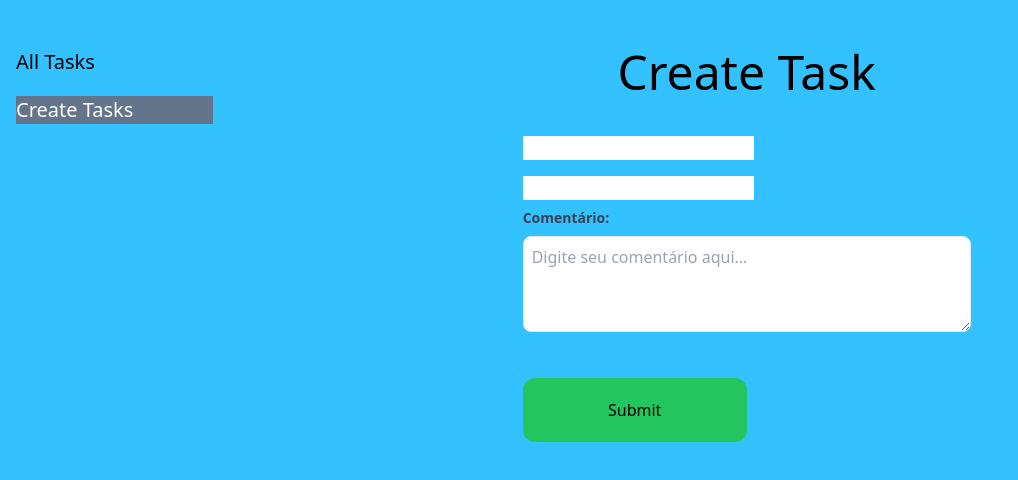
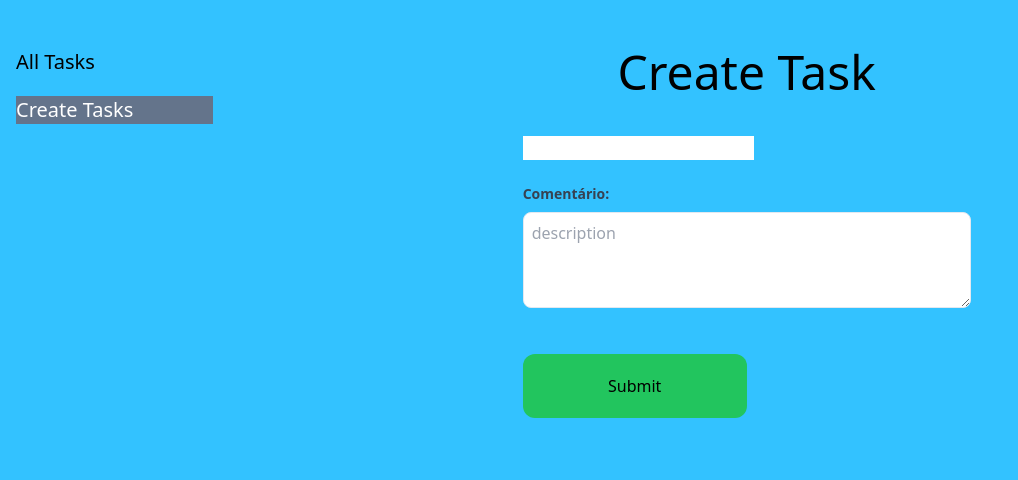
Before and after one commit to aldairandre/to-do-app-with-electron, a Next.js app: page /create-tasks in a window 1280 px wide. Shown: the top 480 px of the page, without its empty margins (0-1018 px from the left). Built offline with nearby package versions, Linux system fonts and the light colour scheme.

Commit message:
:recycle: Refactor

```diff
--- a/src/app/create-tasks/TestForm.tsx
+++ b/src/app/create-tasks/TestForm.tsx
@@ -1,17 +1,28 @@
 "use client"
 import React from 'react';
-import { Formik, Form, Field, ErrorMessage } from 'formik';
+import { Formik, Form, Field, ErrorMessage, FieldProps } from 'formik';
 import * as Yup from "yup";
+
 
 const SignupSchema = Yup.object().shape({
   name: Yup.string()
     .min(2, 'Too Short!')
     .max(70, 'Too Long!')
     .required('Required'),
-  email: Yup.string()
-    .email('Invalid email')
-    .required('Required'),
+  description: Yup.string().required('Required')
 });
+
+const TextArea: React.FC<FieldProps> = ({ field, form, ...props }) => {
+  return (
+    <div className="py-2">
+      <label className="block text-gray-700 text-sm font-bold">Comentário:</label>
+      <textarea
+        {...field} {...props}
+        className="w-full h-24 p-2 mt-2 border rounded-lg focus:outline-none focus:ring focus:border-blue-300 text-black"
+      />
+    </div>
+  )
+}
 
 
 function TestForm() {
@@ -20,37 +31,26 @@ function TestForm() {
       <Formik
         initialValues={{
           name: '',
-          email: '',
+          description: '',
         }}
         validationSchema={SignupSchema}
-        onSubmit={values => {
-          // same shape as initial values
+        onSubmit={(values, actions) => {
+          /* alert(JSON.stringify(values, null, 2)); */
           console.log(values);
+          actions.setSubmitting(false);
+          actions.resetForm()
         }}
       >
         {({ errors, touched }) => (
           <Form>
-            <Field name="name" className="mb-4" />
+            <Field name="name" className="mb-4 text-black" />
 
             {errors.name && touched.name ? (
               <div className='text-red-600'>{errors.name}</div>
             ) : null}
 
 
-            <Field name="email" type="email" />
-
-            {errors.email && touched.email ? (
-              <div className='text-red-600'>{errors.email}</div>
-            ) : null}
-
-            <div className="py-2">
-              <label className="block text-gray-700 text-sm font-bold">Comentário:</label>
-              <textarea
-                className="w-full h-24 p-2 mt-2 border rounded-lg focus:outline-none focus:ring focus:border-blue-300"
-                placeholder="Digite seu comentário aqui..."
-              />
-            </div>
-
+            <Field name="description" placeholder="description" component={TextArea}/>
 
             <button type="submit" className='mt-8 py-5 w-1/2 bg-green-500 rounded-xl'>Submit</button>
 
```
